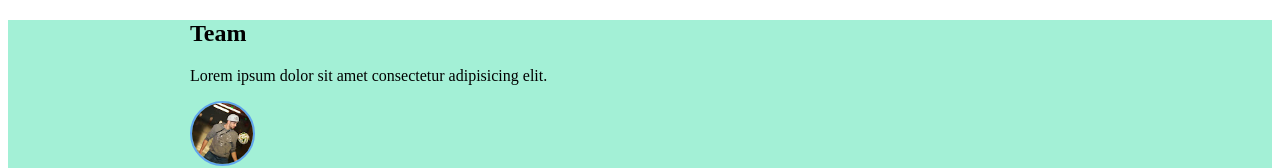
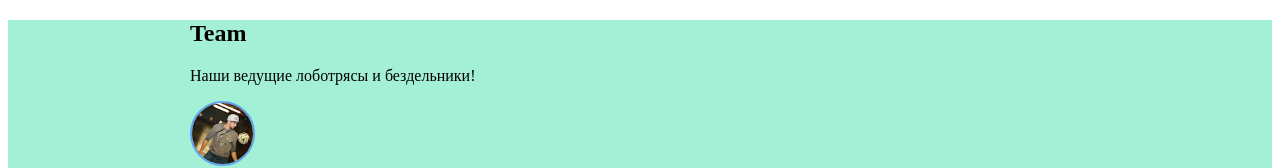
Before and after one commit to Mi4all78/GitLesson, a plain HTML site: page index.html in a window 1280 px wide. Shown: the top 168 px of the page. Drawn offline with Linux system fonts and the light colour scheme.

Commit message:
NU I 4to?

```diff
--- a/index.html
+++ b/index.html
@@ -13,7 +13,7 @@
             <div class="team_inner">
                 <h2 class="team_title"> Team</h2>
                 <div class="team_line"></div>
-                <p class="team_text"> Lorem ipsum dolor sit amet consectetur adipisicing elit.</p>
+                <p class="team_text"> Наши ведущие лоботрясы и бездельники! </p>
 
             </div>
 
```
